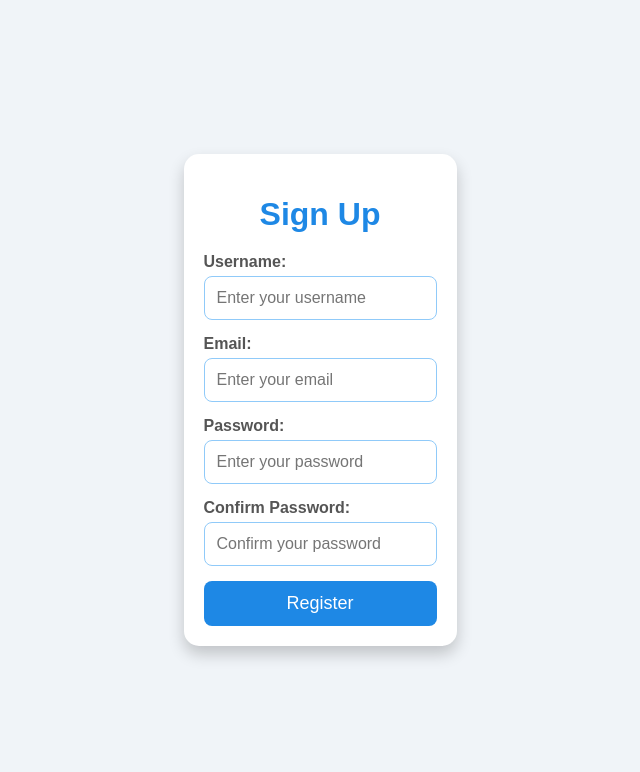
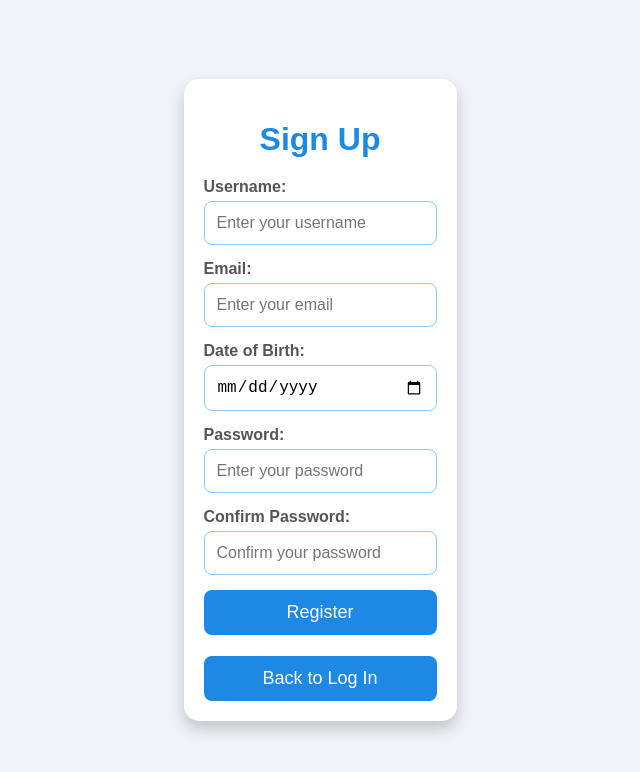
Before and after one commit to Karmejares/ProyectoIngSistemas, a React (Vite) app in the folder projectoIngDeSistemas/: page /SignUp in a window 1280 px wide. Shown: the top 772 px of the page, without its empty margins (320-960 px from the left). Built offline with nearby package versions, Linux system fonts and the light colour scheme.

Commit message:
Add functionality to delete account, and store goals checklist

```diff
--- a/projectoIngDeSistemas/src/App.jsx
+++ b/projectoIngDeSistemas/src/App.jsx
@@ -1,19 +1,30 @@
 import React from "react";
-import { BrowserRouter as Router, Route, Routes } from "react-router-dom";
+import { UserProvider } from "./components/UserContext";
+import { BrowserRouter as Router, Routes, Route } from "react-router-dom";
 import LogIn from "./components/LogIn";
+import SignUp from "./components/SignUp";
 import Application from "./components/Application";
-import SignUp from "./components/SignUp";
+import ProtectedRoute from "./components/ProtectedRoute";
 import "./App.css";
 
 function App() {
   return (
-    <Router>
-      <Routes>
-        <Route path="/" element={<LogIn />} />
-        <Route path="/Application" element={<Application />} />
-        <Route path="SignUp" element={<SignUp />} />
-      </Routes>
-    </Router>
+    <UserProvider>
+      <Router>
+        <Routes>
+          <Route path="/" element={<LogIn />} />
+          <Route path="/SignUp" element={<SignUp />} />
+          <Route
+            path="/Application"
+            element={
+              <ProtectedRoute>
+                <Application />
+              </ProtectedRoute>
+            }
+          />
+        </Routes>
+      </Router>
+    </UserProvider>
   );
 }
 
--- a/projectoIngDeSistemas/src/components/Application.jsx
+++ b/projectoIngDeSistemas/src/components/Application.jsx
@@ -1,5 +1,5 @@
 import classes from "./Application.module.css";
-import petImage from "../assets/imagen1.png";
+import petImage from "../assets/CutePixelatedCat.png";
 import MainFooter from "./MainFooter";
 
 function Application() {
--- a/projectoIngDeSistemas/src/components/CheckList.jsx
+++ b/projectoIngDeSistemas/src/components/CheckList.jsx
@@ -1,11 +1,20 @@
-import React, { useState } from "react";
+import React, { useState, useEffect } from "react";
 import classes from "./CheckList.module.css";
 import { FaTrash } from "react-icons/fa"; // Import the trash icon from react-icons
 
 function CheckList() {
-  const [goals, setGoals] = useState([]);
+  const [goals, setGoals] = useState(() => {
+    // Load goals from localStorage when the component mounts
+    const savedGoals = localStorage.getItem("goals");
+    return savedGoals ? JSON.parse(savedGoals) : [];
+  });
   const [newGoal, setNewGoal] = useState("");
   const [deleteMode, setDeleteMode] = useState(false); // State to enable/disable delete mode
+
+  // Save goals to localStorage whenever they change
+  useEffect(() => {
+    localStorage.setItem("goals", JSON.stringify(goals));
+  }, [goals]);
 
   const handleAddGoal = () => {
     if (newGoal.trim() === "") return;
--- a/projectoIngDeSistemas/src/components/LogIn.jsx
+++ b/projectoIngDeSistemas/src/components/LogIn.jsx
@@ -1,10 +1,12 @@
-import React, { useState } from "react";
+import React, { useState, useContext } from "react";
 import { Link, useNavigate } from "react-router-dom";
+import { UserContext } from "./UserContext";
 import classes from "./LogIn.module.css";
 
 function LogIn() {
   const [formData, setFormData] = useState({ username: "", password: "" });
   const [error, setError] = useState("");
+  const { users, logInUser } = useContext(UserContext); // Access logInUser from context
   const navigate = useNavigate();
 
   const handleChange = (event) => {
@@ -14,8 +16,14 @@ function LogIn() {
 
   const handleSubmit = (event) => {
     event.preventDefault();
-    if (formData.username === "James" && formData.password === "Moncada") {
-      navigate("/Application");
+    const userExists = users.some(
+      (user) =>
+        user.username === formData.username &&
+        user.password === formData.password
+    );
+    if (userExists) {
+      logInUser(); // Mark the user as logged in
+      navigate("/Application"); // Redirect to the application page
     } else {
       setError("Invalid username or password.");
     }
--- a/projectoIngDeSistemas/src/components/OptionsMenu.jsx
+++ b/projectoIngDeSistemas/src/components/OptionsMenu.jsx
@@ -1,15 +1,18 @@
-import React, { useState, useEffect } from "react";
+import React, { useState, useEffect, useContext } from "react";
 import { useNavigate } from "react-router-dom";
+import { UserContext } from "./UserContext"; // Import UserContext
 import classes from "./OptionsMenu.module.css";
 
 function OptionsMenu() {
   const navigate = useNavigate();
+  const { users, setUsers, isLoggedIn, logOutUser } = useContext(UserContext); // Access users and context functions
   const [timeLimit, setTimeLimit] = useState(""); // State to store the time limit
   const [timeExceeded, setTimeExceeded] = useState(false); // State to track if time is exceeded
 
   const handleLogout = () => {
     alert("You are now logged out!");
-    navigate("/"); // Redirect to the LogInBckgrd component
+    logOutUser(); // Log out the user
+    navigate("/"); // Redirect to the login page
   };
 
   const handleSetTimeLimit = (e) => {
@@ -26,8 +29,12 @@ function OptionsMenu() {
       "Are you sure you want to delete your account? This action cannot be undone."
     );
     if (confirmDelete) {
+      // Remove the logged-in user from the users array
+      const updatedUsers = users.filter((user) => user.isLoggedIn !== true);
+      setUsers(updatedUsers); // Update the users in the context
+      logOutUser(); // Log out the user
       alert("Your account has been deleted.");
-      navigate("/"); // Redirect to the login page after account deletion
+      navigate("/"); // Redirect to the login page
     }
   };
 
--- /dev/null
+++ b/projectoIngDeSistemas/src/components/ProtectedRoute.jsx
@@ -0,0 +1,17 @@
+import React, { useContext } from "react";
+import { Navigate } from "react-router-dom";
+import { UserContext } from "./UserContext";
+
+function ProtectedRoute({ children }) {
+  const { isLoggedIn } = useContext(UserContext);
+
+  if (!isLoggedIn) {
+    // Redirect to the login page if the user is not logged in
+    return <Navigate to="/" />;
+  }
+
+  // Render the protected component if the user is logged in
+  return children;
+}
+
+export default ProtectedRoute;
--- a/projectoIngDeSistemas/src/components/SignUp.jsx
+++ b/projectoIngDeSistemas/src/components/SignUp.jsx
@@ -1,15 +1,20 @@
-import React, { useState } from "react";
+import React, { useState, useContext } from "react";
+import { UserContext } from "./UserContext"; // Import UserContext
+import { useNavigate } from "react-router-dom"; // Import useNavigate for navigation
 import styles from "./SignUp.module.css";
 
 function SignUp() {
   const [formData, setFormData] = useState({
     username: "",
     email: "",
+    dob: "", // Add date of birth to the formData state
     password: "",
     confirmPassword: "",
   });
   const [error, setError] = useState("");
   const [success, setSuccess] = useState("");
+  const { addUser } = useContext(UserContext); // Access the addUser function from context
+  const navigate = useNavigate(); // Initialize navigation
 
   const handleChange = (event) => {
     const { name, value } = event.target;
@@ -18,7 +23,12 @@ function SignUp() {
 
   const handleSubmit = (event) => {
     event.preventDefault();
-    if (!formData.username || !formData.email || !formData.password) {
+    if (
+      !formData.username ||
+      !formData.email ||
+      !formData.dob ||
+      !formData.password
+    ) {
       setError("All fields are required.");
       setSuccess("");
       return;
@@ -28,9 +38,28 @@ function SignUp() {
       setSuccess("");
       return;
     }
-    console.log("User registered:", formData);
+
+    // Add the new user to the global context
+    addUser({
+      username: formData.username,
+      email: formData.email,
+      dob: formData.dob, // Pass the date of birth to the context
+      password: formData.password,
+    });
+
     setError("");
     setSuccess("User registered successfully!");
+    setFormData({
+      username: "",
+      email: "",
+      dob: "",
+      password: "",
+      confirmPassword: "",
+    });
+  };
+
+  const handleBackToLogin = () => {
+    navigate("/"); // Navigate back to the login page
   };
 
   return (
@@ -53,6 +82,13 @@ function SignUp() {
           onChange={handleChange}
           placeholder="Enter your email"
         />
+        <label>Date of Birth:</label>
+        <input
+          type="date"
+          name="dob"
+          value={formData.dob}
+          onChange={handleChange}
+        />
         <label>Password:</label>
         <input
           type="password"
@@ -73,6 +109,9 @@ function SignUp() {
       </form>
       {error && <p className={styles.error}>{error}</p>}
       {success && <p className={styles.success}>{success}</p>}
+      <button className={styles.backButton} onClick={handleBackToLogin}>
+        Back to Log In
+      </button>
     </div>
   );
 }
--- a/projectoIngDeSistemas/src/components/SignUp.module.css
+++ b/projectoIngDeSistemas/src/components/SignUp.module.css
@@ -17,6 +17,10 @@ h1 {
 form {
   display: flex;
   flex-direction: column;
+}
+
+form button {
+  margin-bottom: 20px; /* Add spacing below the "Register" button */
 }
 
 label {
@@ -41,6 +45,7 @@ input:focus {
 }
 
 button {
+  display: block;
   padding: 12px;
   background-color: #1e88e5; /* Vibrant blue background for the button */
   color: white;
@@ -90,3 +95,22 @@ p {
   color: #1565c0; /* Darker blue on hover */
   text-decoration: underline;
 }
+
+.backButton {
+  display: block; /* Make the button behave like a block element */
+  margin: 1px auto 0; /* Center horizontally with auto and add spacing above */
+  padding: 12px;
+  background-color: #1e88e5; /* Vibrant blue */
+  color: white;
+  border: none;
+  border-radius: 8px; /* Rounded corners */
+  cursor: pointer;
+  font-size: 18px;
+  transition: background-color 0.3s ease;
+  text-align: center; /* Ensure text inside the button is centered */
+  width: 100%;
+}
+
+.backButton:hover {
+  background-color: #1565c0; /* Darker blue on hover */
+}
--- /dev/null
+++ b/projectoIngDeSistemas/src/components/UserContext.jsx
@@ -0,0 +1,28 @@
+import React, { createContext, useState } from "react";
+
+export const UserContext = createContext();
+
+export function UserProvider({ children }) {
+  const [users, setUsers] = useState([]);
+  const [isLoggedIn, setIsLoggedIn] = useState(false); // Track login status
+
+  const addUser = (user) => {
+    setUsers((prevUsers) => [...prevUsers, user]);
+  };
+
+  const logInUser = () => {
+    setIsLoggedIn(true); // Set the user as logged in
+  };
+
+  const logOutUser = () => {
+    setIsLoggedIn(false); // Log the user out
+  };
+
+  return (
+    <UserContext.Provider
+      value={{ users, addUser, isLoggedIn, logInUser, logOutUser }}
+    >
+      {children}
+    </UserContext.Provider>
+  );
+}
```
Also changed, not shown: projectoIngDeSistemas/src/assets/CutePixelatedCat.png (added), projectoIngDeSistemas/src/assets/Imagen1.png (deleted).
